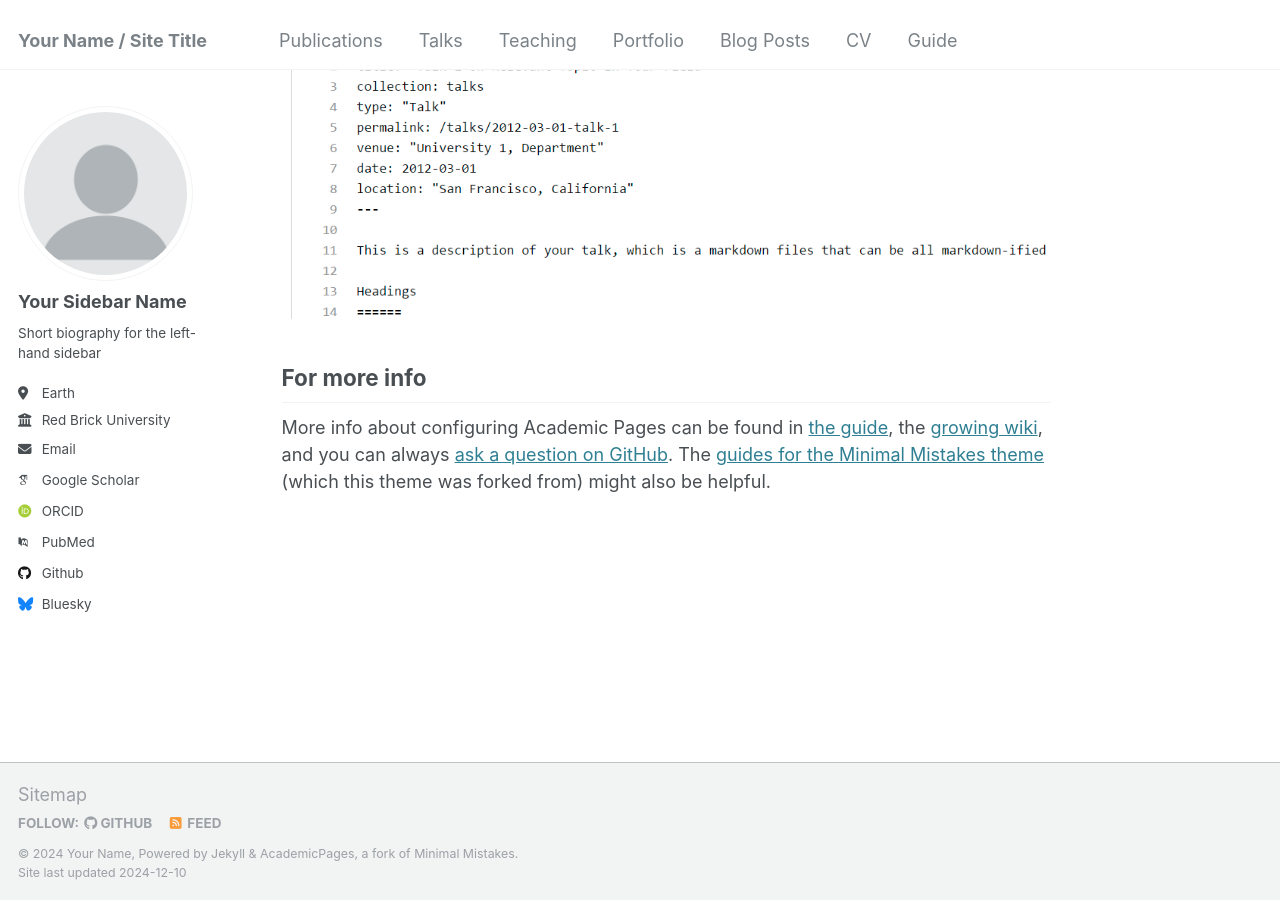
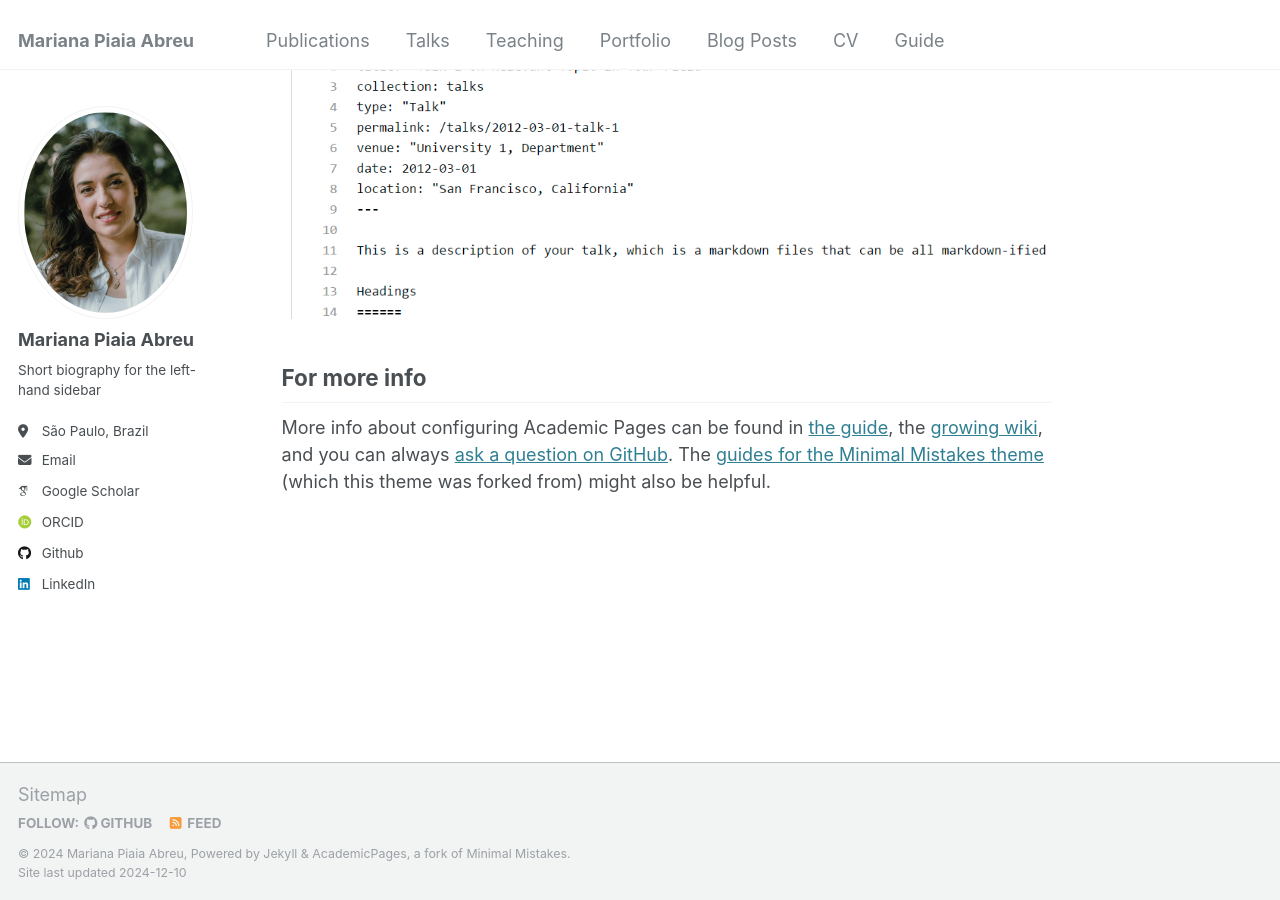
Before and after one commit to piaiaabreu/piaiaabreu.github.io, a Jekyll site: the page built from _pages/about.md, in a window 1280 px wide and 900 px high, scrolled down 2643 px. Built offline with Jekyll 4.4.1, drawn with Linux system fonts in a browser that asks for light colours; some web fonts are replaced.

Commit message:
Update _config.yml

```diff
--- a/_config.yml
+++ b/_config.yml
@@ -8,11 +8,11 @@
 
 # Basic Site Settings
 locale                   : "en-US"
-title                    : "Your Name / Site Title"
+title                    : "Mariana Piaia Abreu"
 title_separator          : "-"
-name                     : &name "Your Name"
-description              : &description "personal description"
-url                      : https://academicpages.github.io # the base hostname & protocol for your site e.g. "https://[your GitHub username].github.io"
+name                     : &name "Mariana Piaia Abreu"
+description              : "PhD in Economics"
+url                      : https://piaiaabreu.github.io/ # the base hostname & protocol for your site e.g. "https://[your GitHub username].github.io"
 baseurl                  : "" # the subpath of your site, e.g. "/blog"
 repository               : "academicpages/academicpages.github.io"
 
@@ -21,22 +21,21 @@ repository               : "academicpages/academicpages.github.io"
 #               Additional customization can be done by editing /_includes/author-profile.html
 author:
   # Biographic information
-  avatar           : "profile.png"
-  name             : "Your Sidebar Name"
+  avatar           : "profile_pic1.jpg"
+  name             : "Mariana Piaia Abreu"
   pronouns         : # example: "she/her"
   bio              : "Short biography for the left-hand sidebar"
-  location         : "Earth"
-  employer         : "Red Brick University"
+  location         : "São Paulo, Brazil"
+  employer         : #"Red Brick University"
   uri              : # URL
-  email            : "none@example.org"
+  email            : "marianapiaia@gmail.com"
 
   # Academic websites
   arxiv            : # URL - Update with the correct link to your profile
-  googlescholar    : "https://scholar.google.com/citations?user=PS_CX0AAAAAJ"
+  googlescholar    : "https://scholar.google.com.br/citations?user=gcNrZXoAAAAJ&hl=pt-BR"
   impactstory      : # URL
-  orcid            : "http://orcid.org/yourorcidurl"
+  orcid            : "https://orcid.org/0000-0002-1348-8143"
   semantic         : # URL
-  pubmed           : "https://www.ncbi.nlm.nih.gov/pubmed/?term=john+snow"
   researchgate     : # URL
   scopus           : # URL
 
@@ -49,7 +48,7 @@ author:
   stackoverflow    : # User number or user number and name (i.e., use "1" or "1/jeff-atwood")
 
   # Social media
-  bluesky          : "bsky.app" # Replace this with you Bluesky username
+  bluesky          : # "bsky.app" # Replace this with you Bluesky username
   facebook         : # Username
   flickr           : # Username
   foursquare       : # Username
@@ -58,7 +57,7 @@ author:
   keybase          : # Username
   instagram        : # Username
   lastfm           : # Username
-  linkedin         : # Username
+  linkedin         : "mariana-piaia-abreu-57745725"
   mastodon         : # URL
   medium           : # URL
   pinterest        : # Username
@@ -82,6 +81,7 @@ publication_category:
     title: 'Journal Articles'
   conferences:
     title: 'Conference Papers'
+
 
 # Site Settings
 teaser                   :  # filename of teaser fallback teaser image placed in /images/, .e.g. "500x300.png"
```
